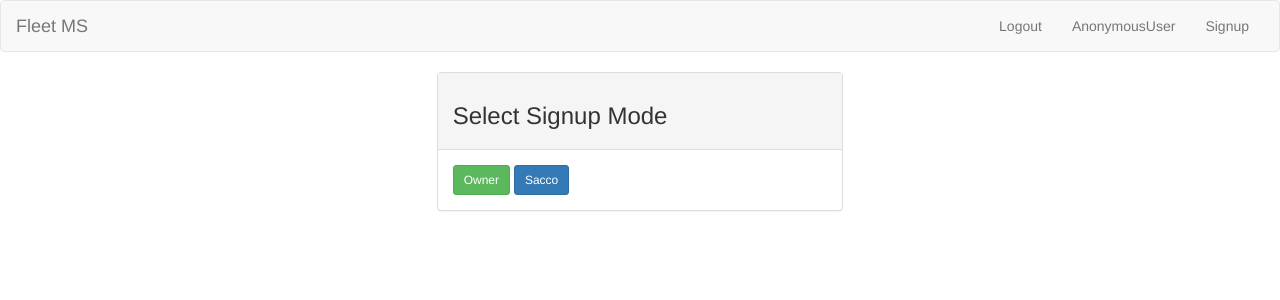
After one commit to ppolle/fleetMS, a Django app: a page that uses fleet_base/templates/partials/_navbar.html in a window 1280 px wide. The commit adds this page. Shown: the top 300 px of the page. Run offline with Django 3.2, Linux system fonts and the light colour scheme; some libraries are stand-ins or nearby versions.

Commit message:
this commit will update a logout functionality

```diff
--- a/fleet_base/forms.py
+++ b/fleet_base/forms.py
@@ -40,7 +40,7 @@ class SaccoSignUpForm(UserCreationForm):
 
 	class Meta:
 		model = get_user_model()
-		fields = ('name','username','email','password1','password2',)
+		fields = ('name','username','registration_no','email','password1','password2',)
 
 	def __init__(self,*args, **kwargs):
 		super(SaccoSignUpForm, self).__init__(*args, **kwargs)
--- /dev/null
+++ b/fleet_base/templates/authentication/choice.html
@@ -0,0 +1,25 @@
+{% extends 'base.html' %}
+
+{% block content %}
+
+	<div class="row">
+		<div class="col-md-4"></div>
+		<div class="col-md-4">
+
+			<div class="panel panel-default">
+			<div class="panel-heading">
+				 <h3>Select Signup Mode</h3>
+			</div>
+			<div class="panel-body">
+				<a href="{% url 'owner-signup' %}" class="btn btn-sm btn-success">Owner</a>
+				<a href="{% url 'sacco-signup' %}" class="btn btn-sm btn-primary">Sacco</a>
+
+			</div>
+		</div>
+		<div class="col-md-4"></div>
+	</div>
+
+</div>
+
+
+{% endblock %}
--- a/fleet_base/templates/partials/_navbar.html
+++ b/fleet_base/templates/partials/_navbar.html
@@ -20,15 +20,19 @@
 
         {% if user.is_authenticated %}
          <li>
-            <a  href="/accounts/login">Signup</a>
+            <a  href="{% url 'select' %}">Signup</a>
           </li>
 
           {% else %}
           <li>
-            <a  href="/accounts/login">Login</a>
+            <a  href="/logout">Logout</a>
           </li>
            <li>
-            <a  href="">{{user.username}}</a>
+            <a  href="">{{user}}</a>
+          </li>
+
+          <li>
+            <a  href="{% url 'select' %}">Signup</a>
           </li>
 
           {% endif %}
--- a/fleet_base/urls.py
+++ b/fleet_base/urls.py
@@ -4,6 +4,8 @@ from . import views
 
 urlpatterns = [
     url(r'^$', views.home, name='home'),
+    url(r'^select-sigup/$',views.select,name='select'),
     url(r'^owner-signup/$',views.ownerSignup,name = 'owner-signup'),
     url(r'^sacco-signup/$',views.saccoSignup,name = 'sacco-signup'),
+    url(r'^user-logout/$',views.logout,name = 'logout')
 ]
--- a/fleet_base/views.py
+++ b/fleet_base/views.py
@@ -1,6 +1,6 @@
 from django.shortcuts import render,redirect
 from django.http  import HttpResponse,Http404,HttpResponseRedirect,JsonResponse
-from django.contrib.auth import login, authenticate
+from django.contrib.auth import login, authenticate,logout
 from django.contrib.auth.forms import UserCreationForm
 from .forms import OwnerSignUpForm,SaccoSignUpForm
 # from .models import Neighbourhood,Business,Profile,Join,Posts,Comments
@@ -15,6 +15,20 @@ def home(request):
 	Function to render the home page
 	'''
 	return render(request, 'home/home.html')
+
+def select(request):
+	'''
+	View function to select the apppropriate signup page
+	'''
+	return render(request,'authentication/choice.html')
+
+def logout(request):
+	'''
+	View function to handle loggin out users
+	'''
+	logout(request)
+	messages.success(request, 'Successfully logged-Out. Please come back again!')
+	return redirect('home')
 
 def ownerSignup(request):
 	'''
@@ -47,8 +61,9 @@ def saccoSignup(request):
 		form = SaccoSignUpForm(request.POST)
 		if form.is_valid():
 			user = form.save()
-			user.refresh_fromdb()
+			user.refresh_from_db()
 			user.sacco.name = form.cleaded_data.get('name')
+			user.sacco.registration_no =  forms.cleaned_data.get('registration_no')
 			user.roles = 'sacco'
 
 			user.save()
--- a/fleetms/urls.py
+++ b/fleetms/urls.py
@@ -15,9 +15,11 @@ Including another URLconf
 """
 from django.conf.urls import include, url
 from django.contrib import admin
+from django.contrib.auth import views
 
 urlpatterns = [
     url(r'^admin/', admin.site.urls),
     url(r'', include('fleet_base.urls')),
+    url(r'^logout/$', views.logout, {"next_page": '/'}),
 
 ]
--- a/sacco/models.py
+++ b/sacco/models.py
@@ -9,7 +9,7 @@ from django.db.models.signals import post_save
 class Sacco(models.Model):
     name = models.CharField(max_length=100)
     user=models.OneToOneField(settings.AUTH_USER_MODEL,on_delete=models.CASCADE)
-    registration_no = models.CharField(max_length=10, unique=True,blank=True)
+    registration_no = models.CharField(max_length=10,blank=True)
     office_location = models.CharField(max_length=200,blank=True)
     office_telephone = models.CharField(max_length=200,blank=True)
     office_email = models.EmailField(max_length=254,blank=True)
```
